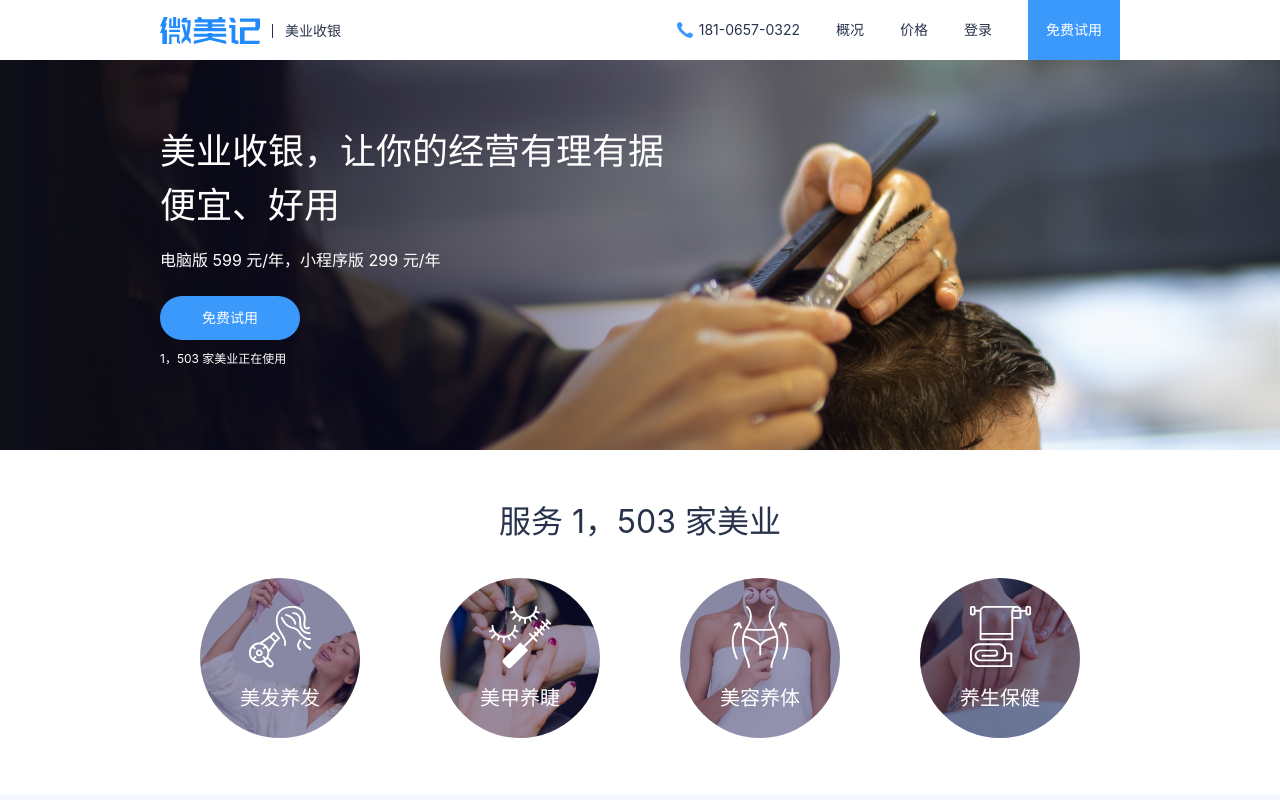
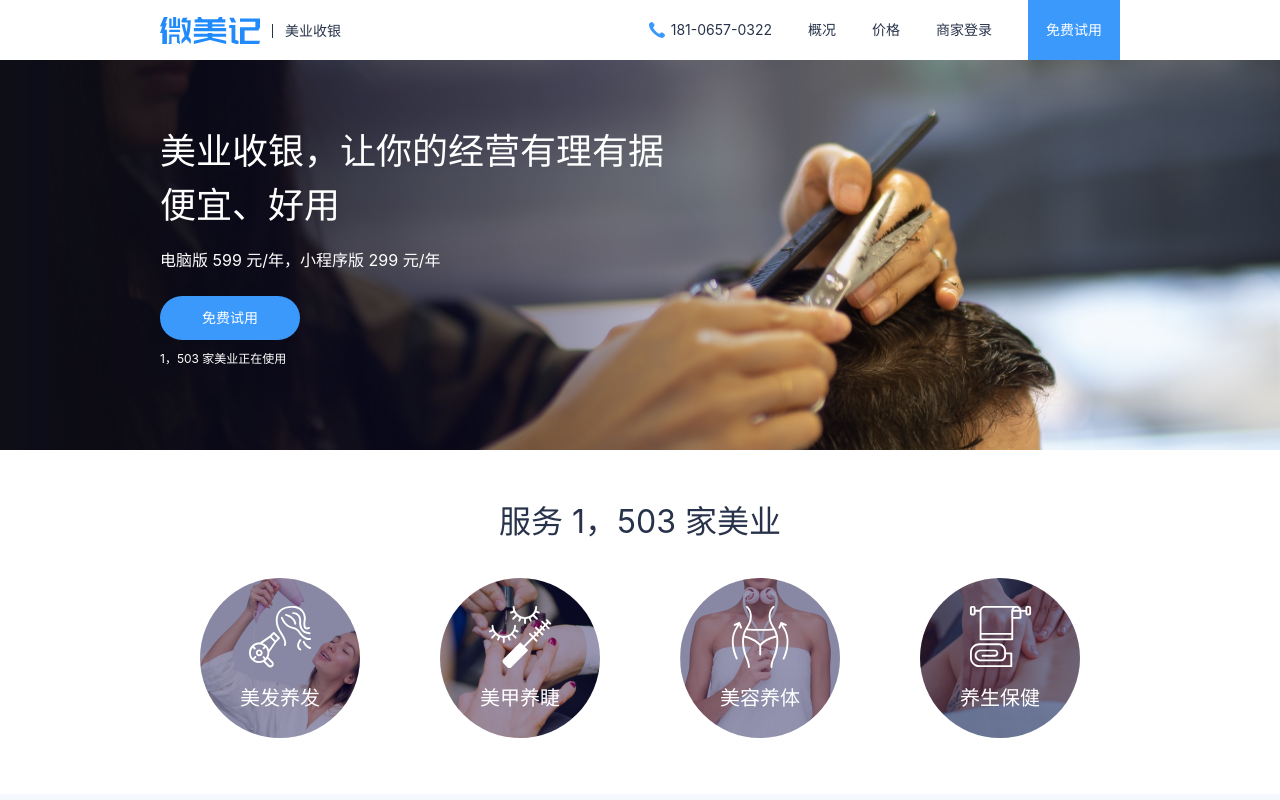
Before and after one commit to chengchenghe/mmeiye-website, a website: page index.html in a window 1280 px wide. Shown: the top 800 px of the page. Drawn offline with nearby package versions, Linux system fonts and the light colour scheme.

Commit message:
切换地址

```diff
--- a/index.html
+++ b/index.html
@@ -43,7 +43,7 @@
             <li><a href="tel:181-0657-0322" class="phone">&nbsp;181-0657-0322</a></li>
             <li><a href="#jz">概况</a></li>
             <li><a href="#jg">价格</a></li>
-            <li><a href="https://www.mmeiye.top/" target="_blank">登录</a></li>
+            <li><a href="https://www.mmeiye.top/bup/" target="_blank">商家登录</a></li>
             <li class="toptry">
               <a href="#sy">免费试用</a>
             </li>
```
